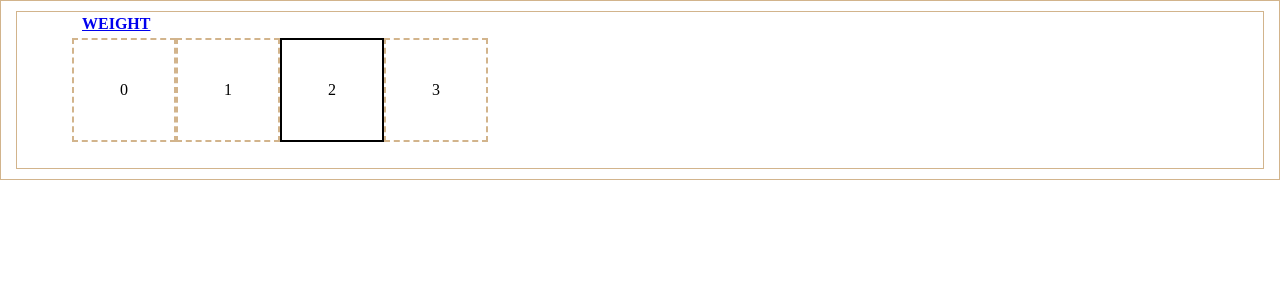
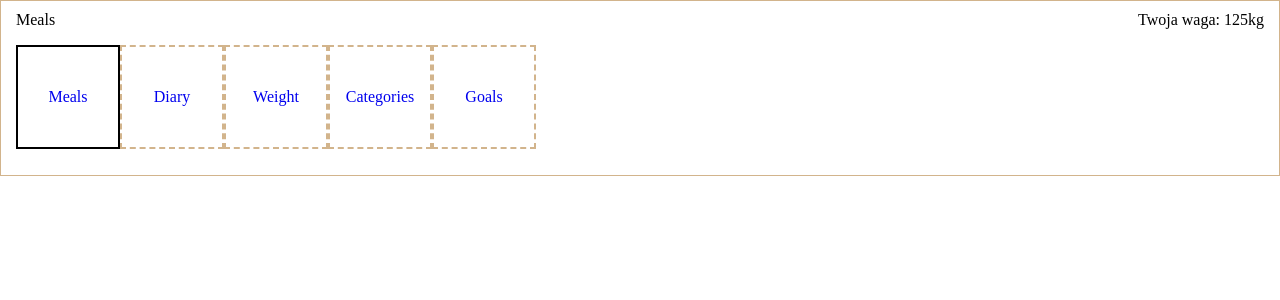
Before and after one commit to Kamilnaja/dietCounter, a React (Create React App) app: page / in a window 1280 px wide. Shown: the top 300 px of the page. Built offline with nearby package versions, Linux system fonts and the light colour scheme.

Commit message:
changes on implementation -css

```diff
--- a/src/App.js
+++ b/src/App.js
@@ -7,19 +7,17 @@ import Meals from './Meals';
 
 class App extends Component {
 
-    onKeyPressed(e) {
-        console.log(e.key);
-    }
-
     render() {
         return (
-            <div className="wrapper" onKeyDown={(e) => this.onKeyPressed(e)}>
+            <div className="wrapper">
                 <AppMenu></AppMenu>
-                <Switch>
-                    <Route path='/meals' component={Meals}></Route>
-                    <Route path='/diary' component={Diary}></Route>
-                    <Route path='/info' component={Info}></Route>
-                </Switch>
+                <div className="contentWrapper">
+                    <Switch>
+                        <Route path='/meals' component={Meals}></Route>
+                        <Route path='/diary' component={Diary}></Route>
+                        <Route path='/info' component={Info}></Route>
+                    </Switch>
+                </div>
             </div>
         );
     }
--- a/src/AppMenu.js
+++ b/src/AppMenu.js
@@ -7,7 +7,7 @@ class AppMenu extends Component {
     constructor(props) {
         super(props);
         this.state = {
-            selected: 2
+            selected: 0
         };
     }
 
@@ -19,7 +19,16 @@ class AppMenu extends Component {
 
     render() {
         return (
-            <div className="wrapper">
+            <div className="headerWrapper">
+                <div className="weightInfo">
+                    <span>
+                        Twoja waga: 125kg
+                    </span>
+                </div>
+
+                {
+                    MenuItems.items[this.state.selected].name
+                }
                 <ul className="menu">
                     {
                         MenuItems.items.map((item, id) =>
@@ -27,7 +36,7 @@ class AppMenu extends Component {
                                 handleClick={this.handleClick.bind(this, id)}
                                 key={id}
                                 id={id}
-                                item={item.name}
+                                item={item}
                                 selected={this.state.selected}
                             ></SingleMenus>
                         )}
--- a/src/MenuItems.json
+++ b/src/MenuItems.json
@@ -11,6 +11,9 @@
         },
         {
             "name": "Categories"
+        },
+        {
+            "name": "Goals"
         }
     ]
 }
--- a/src/SingleMenus.js
+++ b/src/SingleMenus.js
@@ -13,25 +13,22 @@ class SingleMenus extends Component {
 
         return (
             <React.Fragment>
-                <Link
-                    to={this.props.item}
-                    className={this.props.selected === this.props.id ? 'menuTitle' : 'menuTitle hide'}>
-                    {this.props.item}
-                </Link>
                 <li>
-                    <div
+                    <Link
+                        to={this.props.item.name}
                         onClick={(id) => this.props.handleClick(id)}
                         className={this.props.selected === this.props.id ? 'menuImage isSelected' : 'menuImage'}>
-                        {this.props.id}
-                    </div>
+                        {this.props.item.name}
+                    </Link>
                 </li>
+
             </React.Fragment>
         );
     }
 }
 
 SingleMenus.propTypes = {
-    item: PropTypes.string,
+    item: PropTypes.object,
     id: PropTypes.number,
     selected: PropTypes.number,
     handleClick: PropTypes.func
--- a/src/Style.css
+++ b/src/Style.css
@@ -1,4 +1,9 @@
-.wrapper {
+ul {
+    margin-left: 0;
+    padding-left: 0;
+}
+
+.headerWrapper {
     border: 1px solid tan;
     padding: 10px 15px;
 }
@@ -20,11 +25,14 @@
 }
 
 .menuImage {
+    display: block;
     width: 100px;
     height: 100px;
     border: 2px dashed tan;
     text-align: center;
     line-height: 100px;
+    cursor: pointer;
+    text-decoration: none;
 }
 
 .menuImage.isSelected {
@@ -34,3 +42,16 @@
 .hide {
     display: none;
 }
+
+.contentWrapper {
+    border: 2px solid black;
+    padding: 5px 10px;
+}
+
+.contentWrapper:empty {
+    display: none;
+}
+
+.weightInfo {
+    float: right;
+}
```
